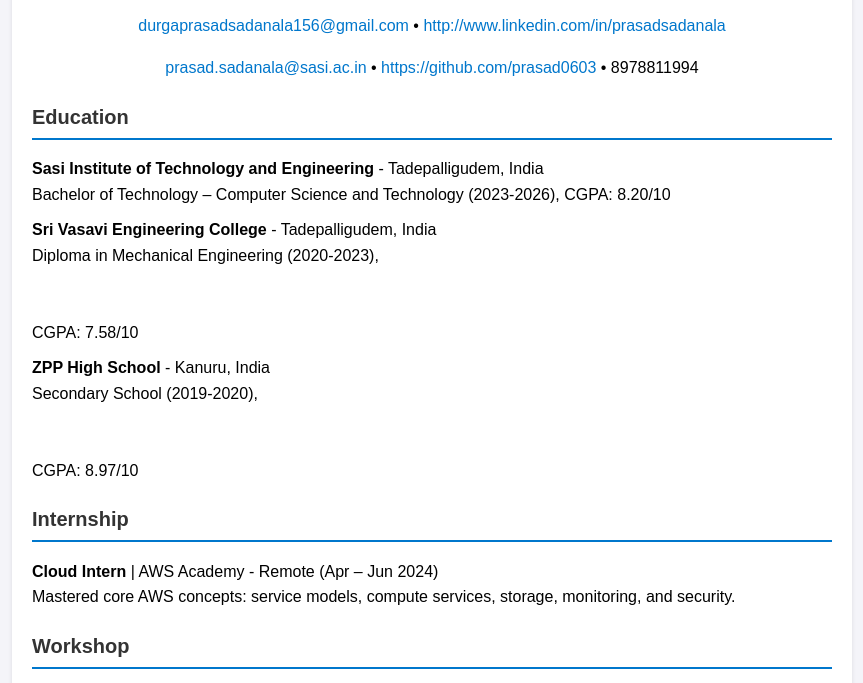
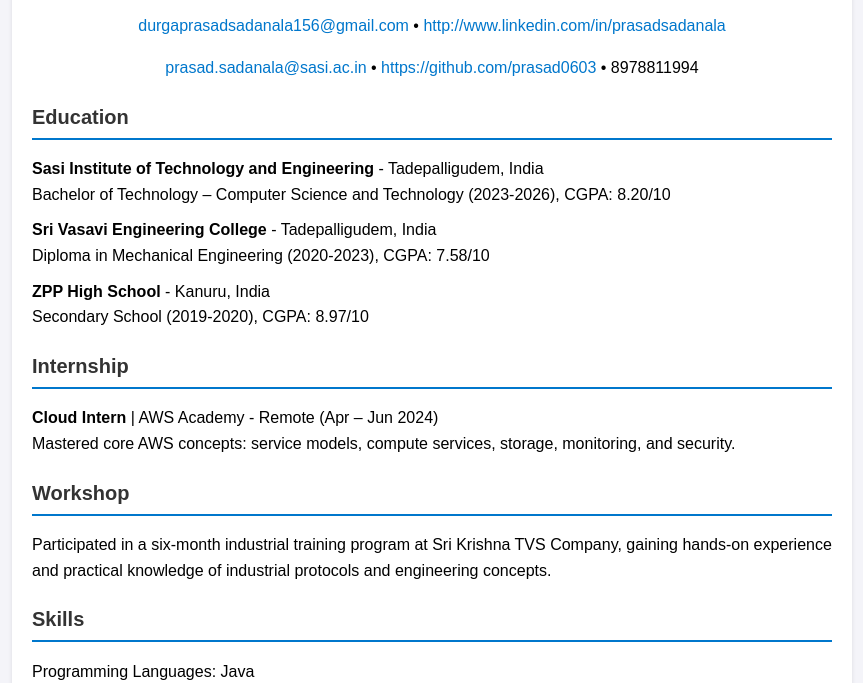
Before and after one commit to prasad0603/Resume, a plain HTML site: page index.html in a window 1280 px wide. Shown: the part 81-764 px from the top of the page, without its empty margins (208-1071 px from the left). Drawn offline with Linux system fonts and the light colour scheme.

Commit message:
Update index.html

```diff
--- a/index.html
+++ b/index.html
@@ -23,11 +23,11 @@
             <h2>Education</h2>
             <ul>
                 <li><strong>Sasi Institute of Technology and Engineering</strong> - Tadepalligudem, India <br>
-                Bachelor of Technology – Computer Science and Technology (2023-2026),          CGPA: 8.20/10</li>
+                Bachelor of Technology – Computer Science and Technology (2023-2026), CGPA: 8.20/10</li>
                 <li><strong>Sri Vasavi Engineering College</strong> - Tadepalligudem, India <br>
-                Diploma in Mechanical Engineering (2020-2023),<br><br><br>CGPA: 7.58/10</li>
+                Diploma in Mechanical Engineering (2020-2023), CGPA: 7.58/10</li>
                 <li><strong>ZPP High School</strong> - Kanuru, India <br>
-                Secondary School (2019-2020),<br><br><br>CGPA: 8.97/10</li>
+                Secondary School (2019-2020), CGPA: 8.97/10</li>
             </ul>
         </section>
         <section>
```
